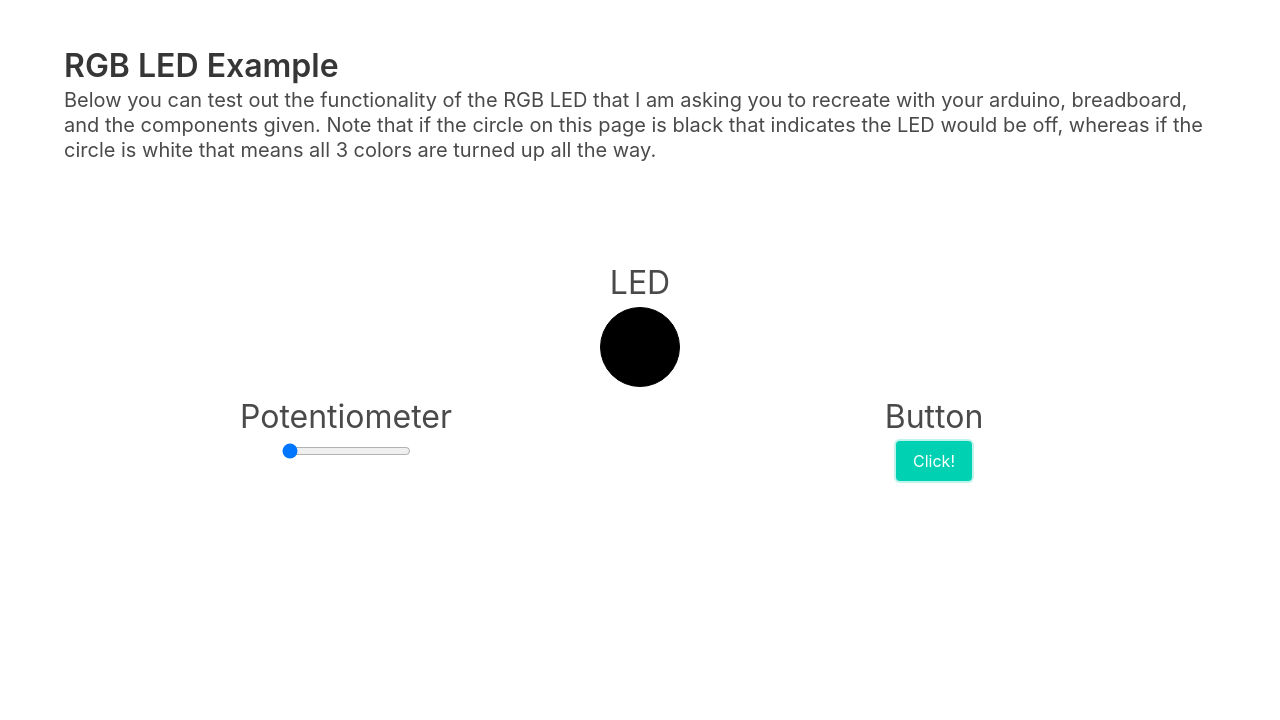
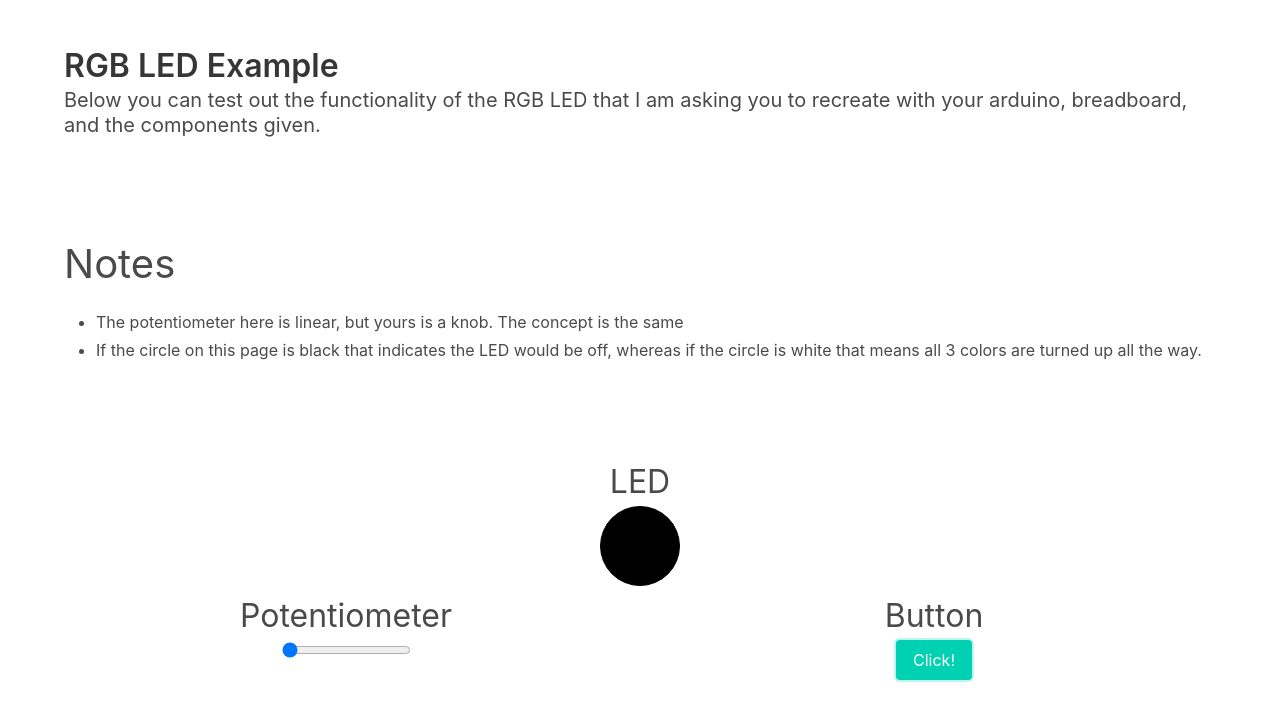
Before and after one commit to sean-dickinson/rgb-led-example, a website: page dist/index.html in a window 1280 px wide. Both pictures are taken after a click on the button "Click!". Drawn offline with Linux system fonts and the light colour scheme; files that its build step writes are made by us from their sources.

Commit message:
fixes for uglify adjusted content of html page

```diff
--- a/package.json
+++ b/package.json
@@ -13,7 +13,7 @@
     "css-build": "node-sass --omit-source-map-url sass/mystyles.scss dist/css/custom.css",
     "css-watch": "npm run css-build -- --watch",
     "start": "npm run css-watch",
-    "uglify": "uglifyjs -o dist/script.js  --compress --mangle -- script.js"
+    "uglify": "uglifyjs script.js -o dist/script.min.js  -c -m toplevel --verbose"
   },
   "author": "",
   "license": "ISC"
--- a/script.js
+++ b/script.js
@@ -1,16 +1,16 @@
-let clickCount = 0;
-const button = document.querySelector(".button");
-const slider = document.querySelector('#rangeInput');
-const LED = document.querySelector(".LED");
-const rgb = [0,0,0];
-button.addEventListener("click", () => {
+var clickCount = 0;
+var button = document.querySelector(".button");
+var slider = document.querySelector('#rangeInput');
+var LED = document.querySelector(".LED");
+var rgb = [0,0,0];
+button.addEventListener("click", function() {
     clickCount++;
     updateColor();
 });
 slider.addEventListener("input", updateColor);
 
 function updateColor(){
-    const value = slider.value;
+    var value = slider.value;
     rgb[clickCount % 3] = parseInt(value);
-    LED.style.background = `rgb(${rgb.join(',')})`;
+    LED.style.background = 'rgb('+rgb.join(',')+')';
 }
```
Also changed, not shown: dist/index.html, dist/script.min.js (added), 1 other file.
